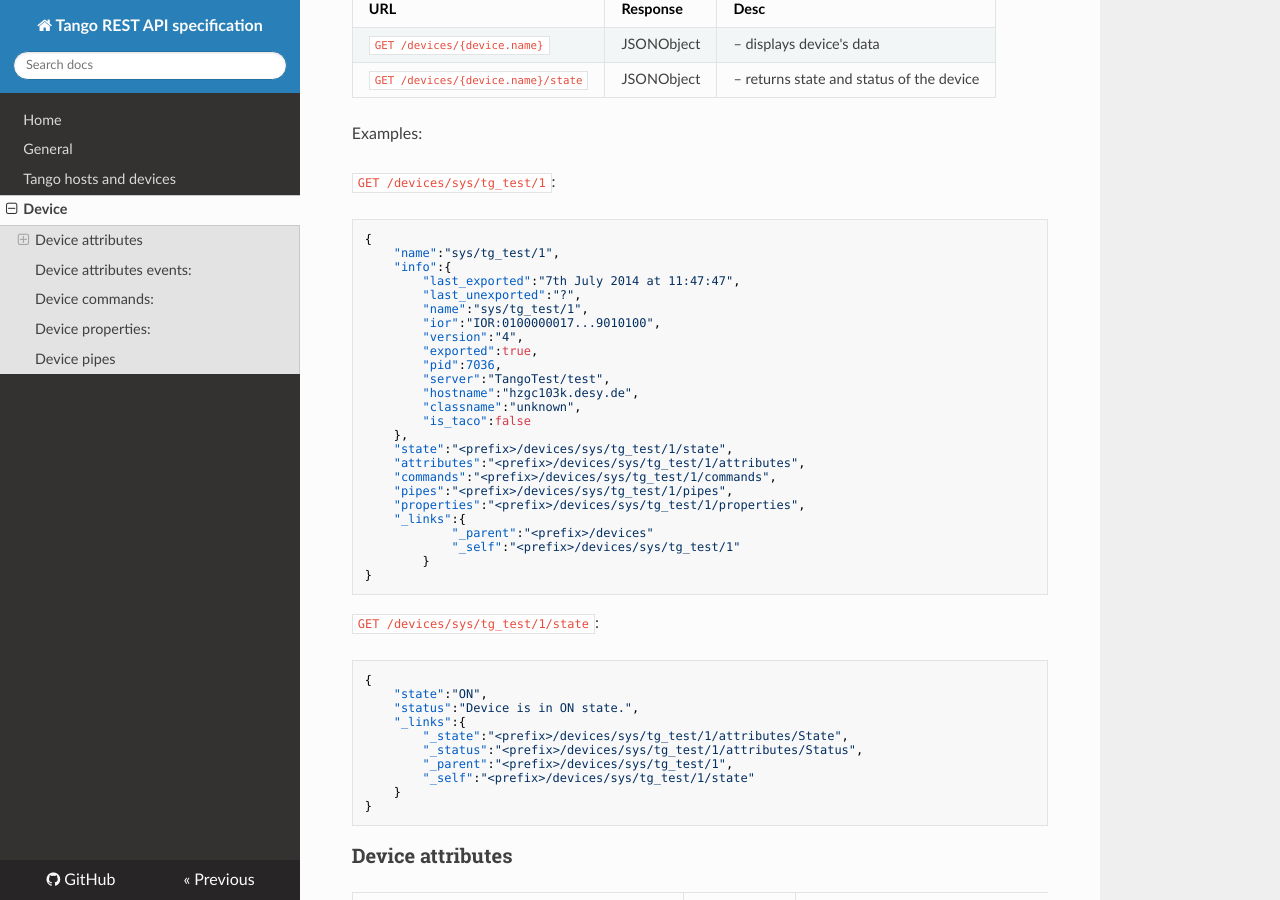
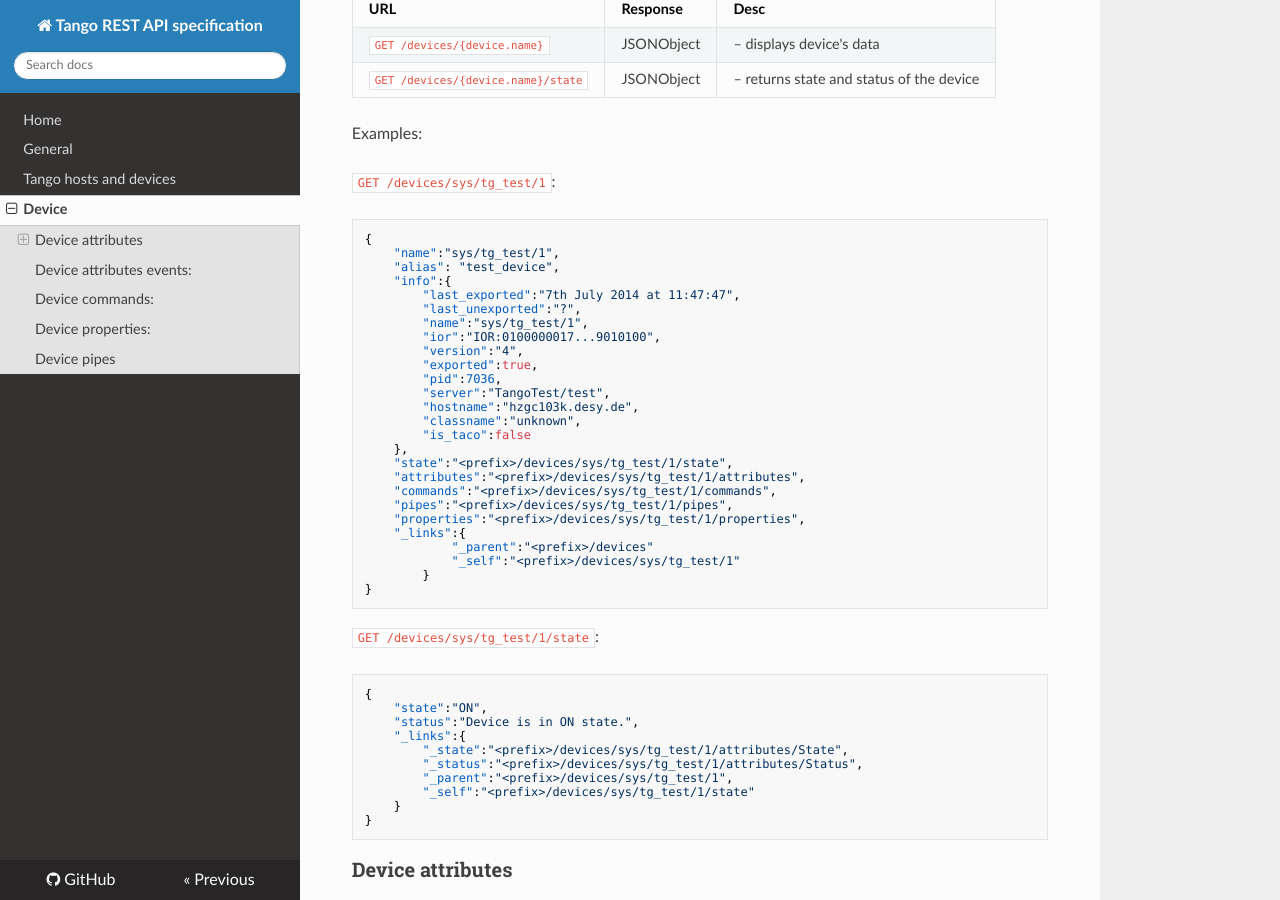
Before and after one commit to tango-controls/rest-api, an MkDocs documentation site: the page built from docs/device.md, in a window 1280 px wide and 900 px high, scrolled down 703 px. Built offline with MkDocs 1.6.1, drawn with Linux system fonts in a browser that asks for light colours; nearby versions of some CDN libraries; old or Windows-style settings are respelled for this version of MkDocs.

Commit message:
Close #36

````diff
--- a/docs/device.md
+++ b/docs/device.md
@@ -13,6 +13,7 @@ Examples:
 ```JSON
 {
     "name":"sys/tg_test/1",
+    "alias": "test_device",
     "info":{
         "last_exported":"7th July 2014 at 11:47:47",
         "last_unexported":"?",
````
